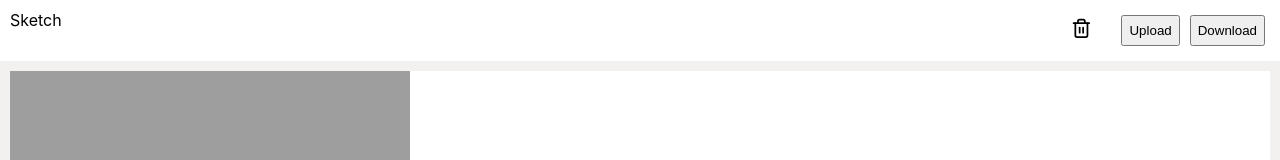
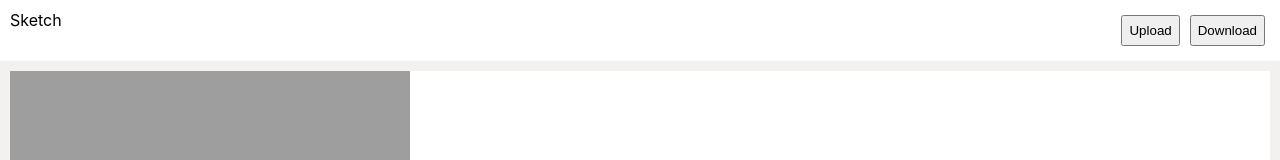
Before and after one commit to sahithvibudhi/illustrator, a React (Create React App) app: page / in a window 1280 px wide. Shown: the top 160 px of the page. Built offline with nearby package versions, Linux system fonts and the light colour scheme.

Commit message:
add: remove element functionality

```diff
--- a/src/App.css
+++ b/src/App.css
@@ -15,3 +15,7 @@ button {
   padding: 6px;
   margin: 5px;
 }
+
+.hand {
+  cursor: pointer;
+}
--- a/src/App.js
+++ b/src/App.js
@@ -8,7 +8,7 @@ import './App.css';
 
 function App() {
   const [elements, setElements] = useState(data);
-  const [grabbedElement, setGrabbedElement] = useState(-1);
+  const [activeElement, setActiveElement] = useState(-1);
   const headerRef = useRef();
 
   return (
@@ -16,13 +16,15 @@ function App() {
       <Header
         setElements={setElements}
         headerRef={headerRef}
-        grabbedElement={grabbedElement} />
+        activeElement={activeElement}
+        setActiveElement={setActiveElement}
+        />
       <Canvas
         elements={elements}
         setElements={setElements}
         headerRef={headerRef}
-        grabbedElement={grabbedElement}
-        setGrabbedElement={setGrabbedElement} />
+        activeElement={activeElement}
+        setActiveElement={setActiveElement} />
     </div>
   );
 }
--- a/src/components/canvas/index.js
+++ b/src/components/canvas/index.js
@@ -4,9 +4,10 @@ import drawHandler from './drawHandler';
 import './canvas.css';
 import types from '../../providers/type';
 
-export default function Canvas({ elements = [], setElements, headerRef, grabbedElement, setGrabbedElement }) {
+export default function Canvas({ elements = [], setElements, headerRef, activeElement, setActiveElement }) {
     const canvasRef = useRef();
     const [pos, setPos] = useState({ x: 0, y: 0 });
+    const [grabbedElement, setGrabbedElement] = useState(-1);
     const marginAroundCanvas = 10;
 
     // make canvas take full height & width
@@ -20,7 +21,6 @@ export default function Canvas({ elements = [], setElements, headerRef, grabbedE
     // draw all the elements on the canvas everytime elements list changes
     useEffect(() => {
        const context = canvasRef.current.getContext('2d');
-       console.log('redrawing canvas', elements);
        context.clearRect(0, 0, canvasRef.current.width, canvasRef.current.height);
        elements.map((elem, i) => {
         if (elem.active) drawHandler(context, { ...elem, type: types.HIGHLIGHT });
@@ -41,6 +41,7 @@ export default function Canvas({ elements = [], setElements, headerRef, grabbedE
             const elem = elements[i];
             if (!clickedOnElem && elem.x < mouseX && mouseX < (elem.x + elem.w) && elem.y < mouseY && mouseY < (elem.y + elem.h)) {
                 setGrabbedElement(i);
+                setActiveElement(i);
                 elem.active = true;
                 clickedOnElem = true;
             } else {
@@ -55,6 +56,7 @@ export default function Canvas({ elements = [], setElements, headerRef, grabbedE
         }
 
         setGrabbedElement(-1);
+        setActiveElement(-1);
     };
 
     // when user left the element, dont move/grab the element anymore
--- a/src/components/header/header.css
+++ b/src/components/header/header.css
@@ -8,7 +8,7 @@
     padding: 10px;
 }
 
-#icons {
+#actions {
     font-size: 1.3em;
     margin-right: 25px;
 }
--- a/src/components/header/index.js
+++ b/src/components/header/index.js
@@ -4,7 +4,7 @@ import types from '../../providers/type';
 
 import './header.css'
 
-export default function Header({ setElements, headerRef, grabbedElement }) {
+export default function Header({ setElements, headerRef, activeElement, setActiveElement }) {
     const fileRef = useRef();
 
     const uploadClick = () => {
@@ -25,13 +25,25 @@ export default function Header({ setElements, headerRef, grabbedElement }) {
                 }]);
     }
 
+    const deleteElement = () => {
+        setElements(elements => {
+            const elems = elements.filter((_, i) => i !== activeElement);
+            return [...elems];
+        });
+        setActiveElement(-1);
+    }
+
     return <div id="header" ref={headerRef}>
                 <span>Sketch</span>
                 <input type="file" hidden={true} onChange={onFileSelect} accept="image/x-png,image/gif,image/jpeg" ref={fileRef}/>
                 <span className="float-right vertical-center">
-                    <span id="icons">
-                        <FiTrash2/>
-                    </span>
+                    {
+                        activeElement !== -1
+                        ? <span id="actions">
+                            <FiTrash2 className="hand" onClick={deleteElement}/>
+                          </span>
+                        : null
+                    }
                     <button onClick={uploadClick}>Upload</button>
                     <button>Download</button>
                 </span>
```
